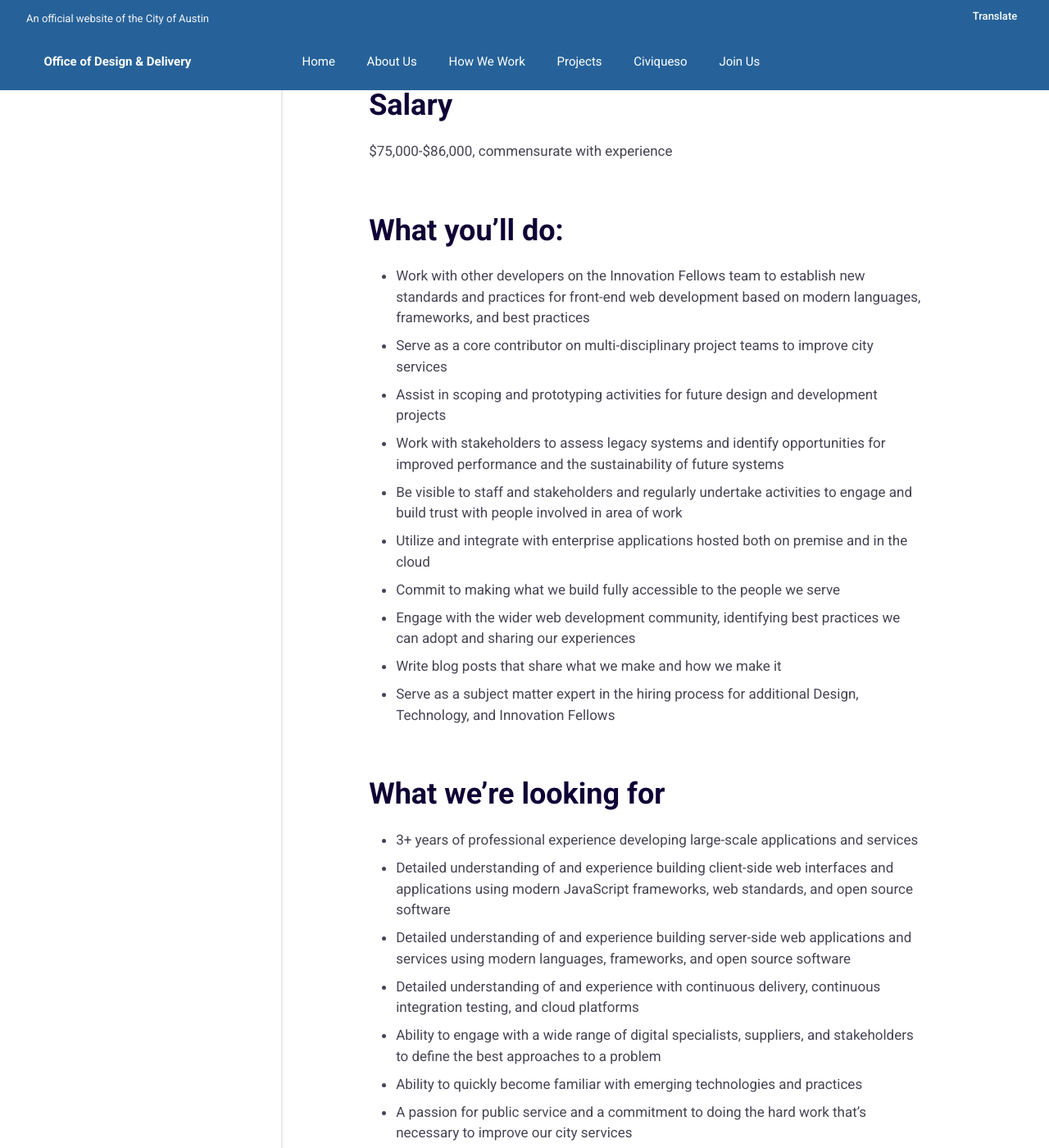
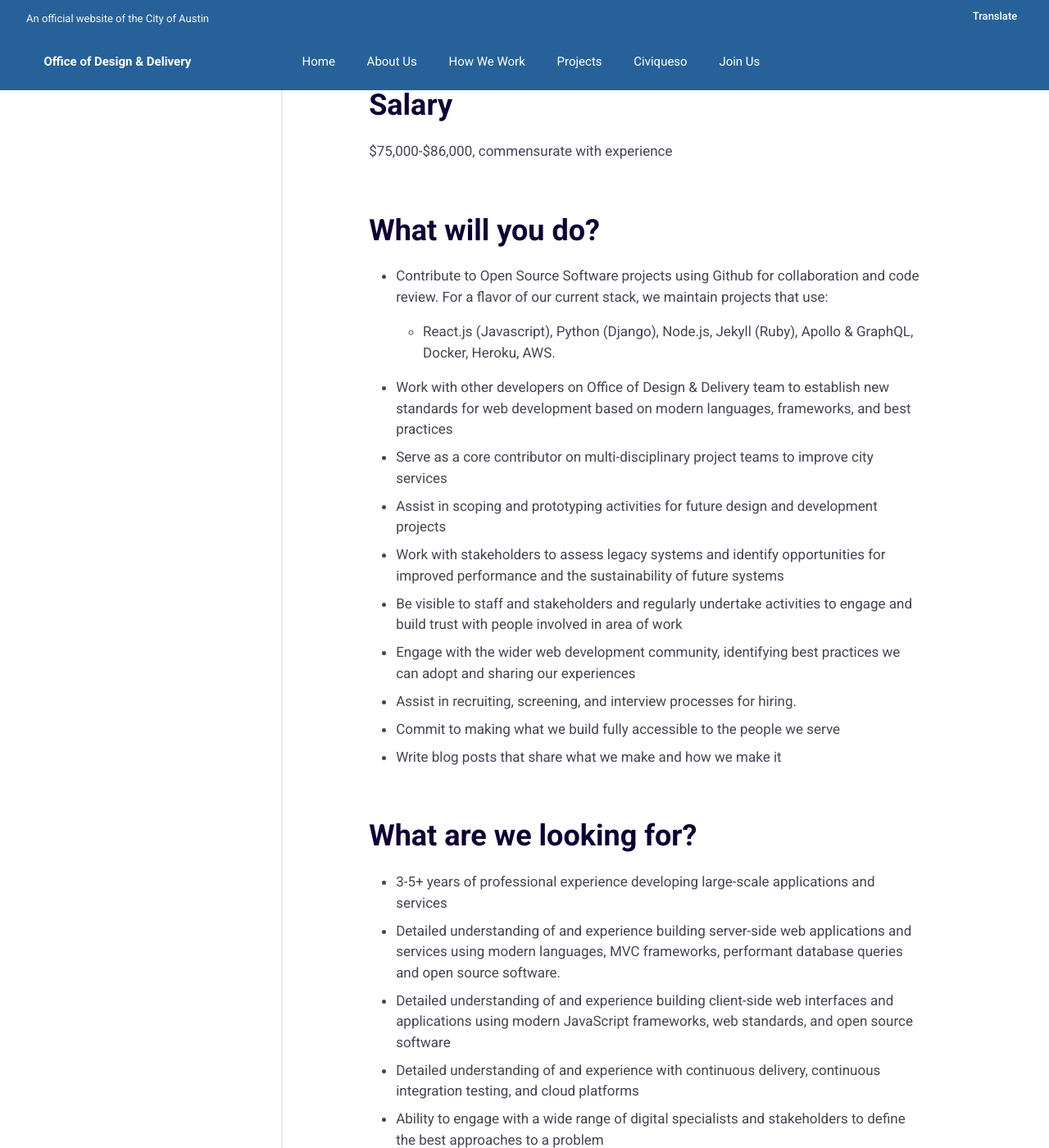
Before and after one commit to opensavannah/ProjectResilience, a Jekyll site: the page built from _jobs/positions/full-stack-developer.md, in a window 1280 px wide and 1400 px high, scrolled down 735 px. Shown: the whole window at 82% size. Built offline with Jekyll 4.4.1, drawn with Linux system fonts in a browser that asks for light colours; some of the changed text lies outside the part shown.

Commit message:
Update full-stack-developer.md

```diff
--- a/_jobs/positions/full-stack-developer.md
+++ b/_jobs/positions/full-stack-developer.md
@@ -1,13 +1,15 @@
 ---
-title: Full-Stack Web Developer
+title: Full Stack Developer
 is_fellow: true
-lever_link: https://jobs.lever.co/austintexas/db556c4d-e562-4316-a445-d6fe81e2eb0b/apply
+lever_link: https://boards.greenhouse.io/oddaustin/jobs/4043411002
 position: 8
-lede_markdown: We’re looking for a senior full-stack developer to serve on multidisciplinary project teams with career civil servants, actively demonstrating the value of iterative development and user-centered design.
+lede_markdown: "We’re looking for a mid to senior Full Stack developer to serve on a multidisciplinary project team with career civil servants, actively demonstrating the value of iterative development and user-centered design."
 
 ---
+
 ## Overview
-Our teams are working to improve a wide range of city services, including researching and redesigning our [permitting processes](http://www.austintexas.gov/department/development-services), prototyping ways to change behaviors around [recycling and composting](http://www.austintexas.gov/department/austin-resource-recovery), building the next generation of [ATXFloods](https://www.atxfloods.com), improving services for people experiencing homelessness, and creating city-wide standards for interface design, web infrastructure, and automated testing.
+
+Our team is working to improve a wide range of city services, which have included researching and redesigning our [permitting processes](http://permittingatx.com/) [(repo)](https://github.com/cityofaustin/Residential-Permitting), prototyping ways to change behaviors around [recycling and composting](http://www.austintexas.gov/department/austin-resource-recovery), building the next generation of [CTXFloods](http://floods.austintexas.io/) [(repo)](https://github.com/cityofaustin/ctxfloods), and creating city-wide standards for interface design, web infrastructure, and automated testing with [Austin.gov](https://alpha.austin.gov/) [(repo)](https://github.com/cityofaustin/janis).
 
 You’ll also serve as an expert and educator in your discipline, establishing new practices that can work across departments and providing guidance and training for other fellows and city staff.
 
@@ -15,28 +17,30 @@ You’ll also serve as an expert and educator in your discipline, establishing n
 
 $75,000-$86,000, commensurate with experience
 
-## What you’ll do:
+## What will you do?
 
-*   Work with other developers on the Innovation Fellows team to establish new standards and practices for front-end web development based on modern languages, frameworks, and best practices
-*   Serve as a core contributor on multi-disciplinary project teams to improve city services
-*   Assist in scoping and prototyping activities for future design and development projects
-*   Work with stakeholders to assess legacy systems and identify opportunities for improved performance and the sustainability of future systems
-*   Be visible to staff and stakeholders and regularly undertake activities to engage and build trust with people involved in area of work
-*   Utilize and integrate with enterprise applications hosted both on premise and in the cloud
-*   Commit to making what we build fully accessible to the people we serve
-*   Engage with the wider web development community, identifying best practices we can adopt and sharing our experiences
-*   Write blog posts that share what we make and how we make it
-*   Serve as a subject matter expert in the hiring process for additional Design, Technology, and Innovation Fellows
+- Contribute to Open Source Software projects using Github for collaboration and code review. For a flavor of our current stack, we maintain projects that use:
+  - React.js (Javascript), Python (Django), Node.js, Jekyll (Ruby), Apollo & GraphQL, Docker, Heroku, AWS.
+- Work with other developers on Office of Design & Delivery team to establish new standards for web development based on modern languages, frameworks, and best practices
+- Serve as a core contributor on multi-disciplinary project teams to improve city services
+- Assist in scoping and prototyping activities for future design and development projects
+- Work with stakeholders to assess legacy systems and identify opportunities for improved performance and the sustainability of future systems
+- Be visible to staff and stakeholders and regularly undertake activities to engage and build trust with people involved in area of work
+- Engage with the wider web development community, identifying best practices we can adopt and sharing our experiences
+- Assist in recruiting, screening, and interview processes for hiring.
+- Commit to making what we build fully accessible to the people we serve
+- Write blog posts that share what we make and how we make it
 
-## What we're looking for
 
-*   3+ years of professional experience developing large-scale applications and services
-*   Detailed understanding of and experience building client-side web interfaces and applications using modern JavaScript frameworks, web standards, and open source software
-*   Detailed understanding of and experience building server-side web applications and services using modern languages, frameworks, and open source software
-*   Detailed understanding of and experience with continuous delivery, continuous integration testing, and cloud platforms
-*   Ability to engage with a wide range of digital specialists, suppliers, and stakeholders to define the best approaches to a problem
-*   Ability to quickly become familiar with emerging technologies and practices
-*   A passion for public service and a commitment to doing the hard work that’s necessary to improve our city services
+## What are we looking for?
+
+- 3-5+ years of professional experience developing large-scale applications and services
+- Detailed understanding of and experience building server-side web applications and services using modern languages, MVC frameworks, performant database queries and open source software.
+- Detailed understanding of and experience building client-side web interfaces and applications using modern JavaScript frameworks, web standards, and open source software
+- Detailed understanding of and experience with continuous delivery, continuous integration testing, and cloud platforms
+- Ability to engage with a wide range of digital specialists and stakeholders to define the best approaches to a problem
+- Ability to quickly become familiar with emerging technologies and practices
+- A passion for public service and a commitment to doing the hard work that’s necessary to improve our city services
 
 ## Minimum qualifications
 
```
